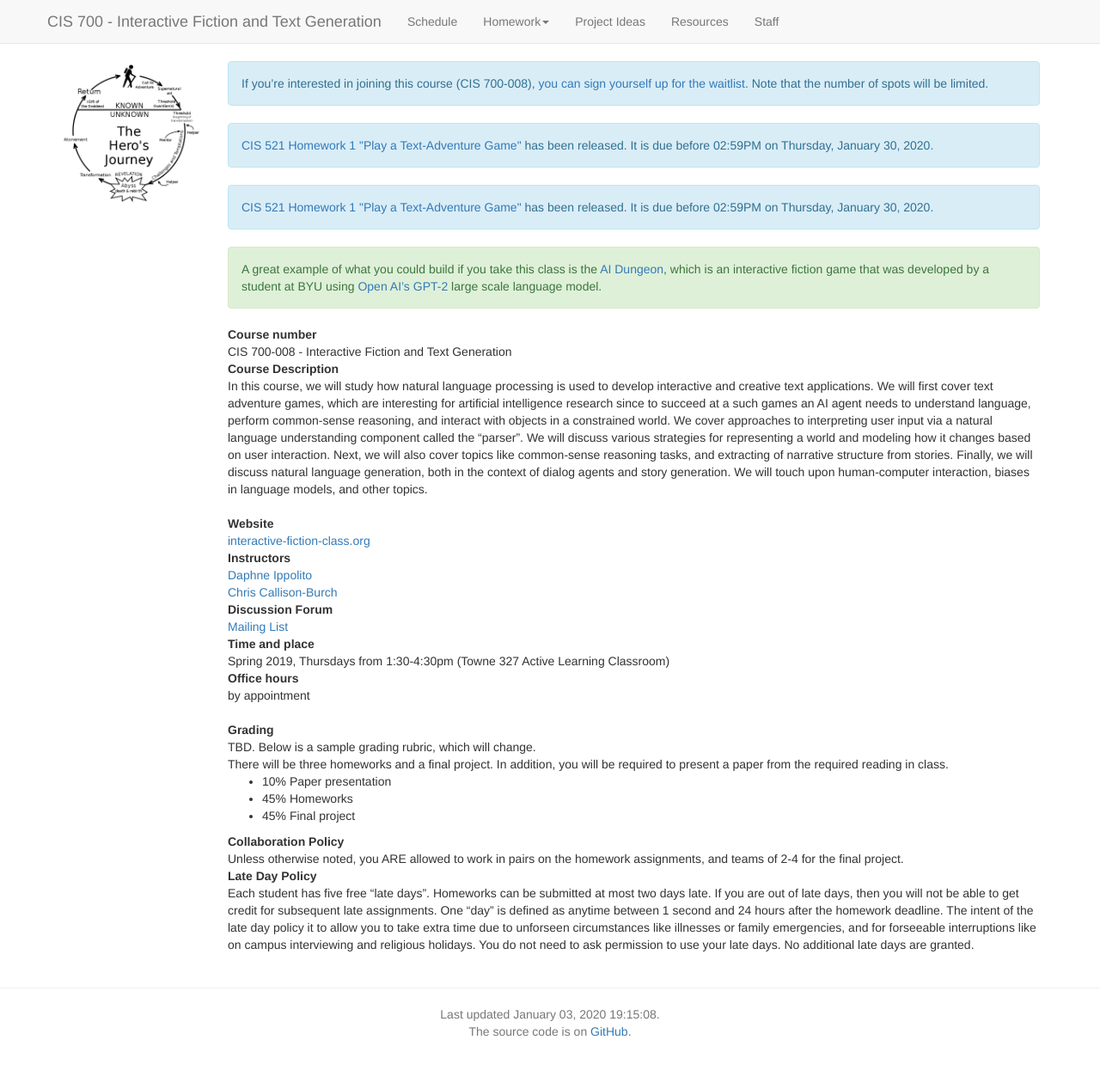
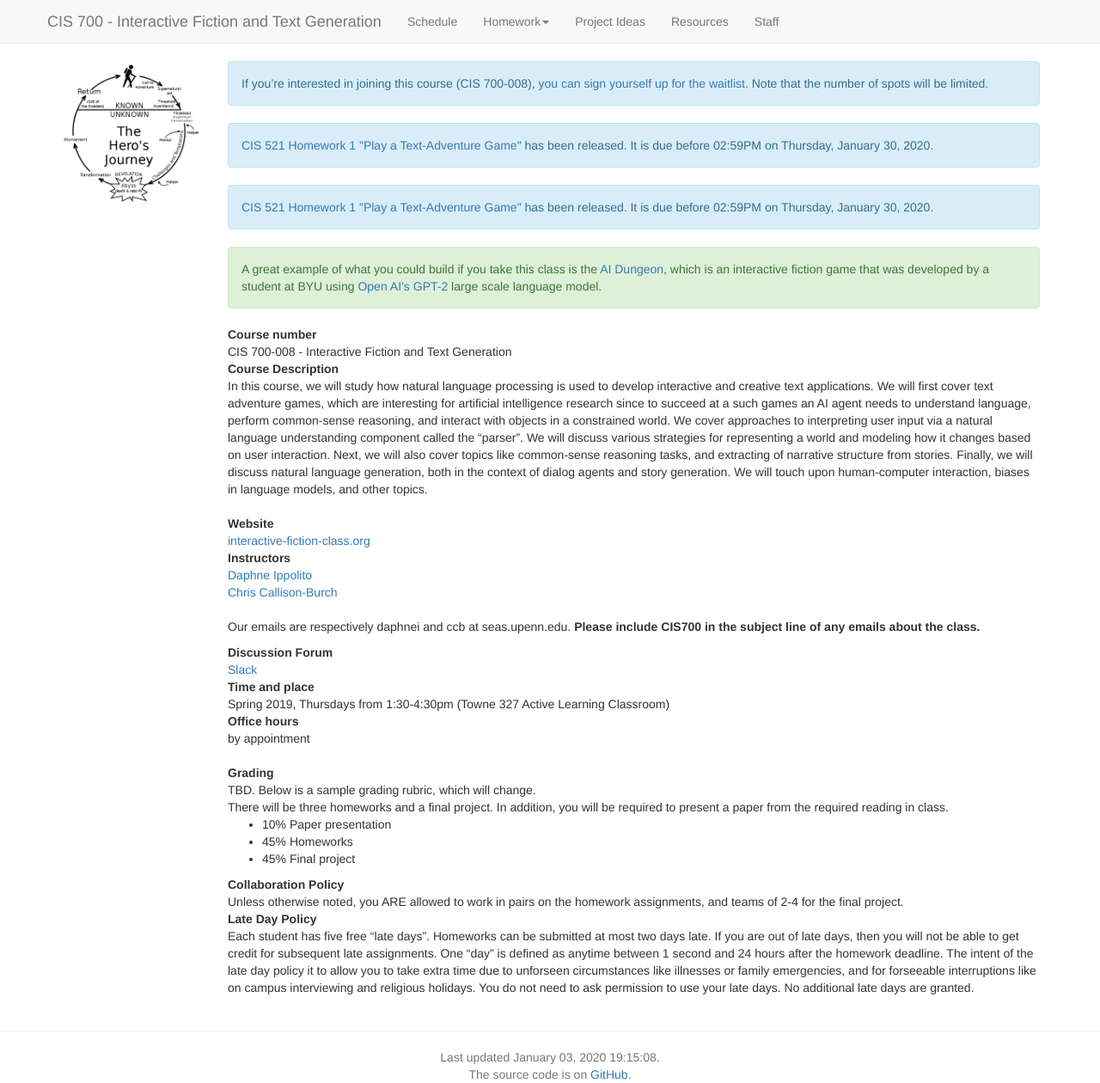
Before and after one commit to interactive-fiction-class/interactive-fiction-class.github.io, a Jekyll site: the page built from index.md, in a window 1280 px wide. Shown: the whole page at 86% size. Built offline with Jekyll 4.4.1, drawn with Linux system fonts in a browser that asks for light colours; nearby versions of some CDN libraries; a script that is not in the unit is left out; before the commit the page ends 1210 px from its top, so only the background shows below that.

Commit message:
Update index.md

```diff
--- a/index.md
+++ b/index.md
@@ -70,8 +70,10 @@ Instructors
 : [Daphne Ippolito](https://www.seas.upenn.edu/~daphnei/)
 : [Chris Callison-Burch](https://www.cis.upenn.edu/~ccb/)
 
+Our emails are respectively daphnei and ccb at seas.upenn.edu. **Please include CIS700 in the subject line of any emails about the class.**
+
 Discussion Forum
-: [Mailing List](https://groups.google.com/d/forum/cis700-2019-iftg)
+: [Slack](http://cis700-ifatg.slack.com/)
 
 Time and place
 : Spring 2019, Thursdays from 1:30-4:30pm (Towne 327 Active Learning Classroom)
```
